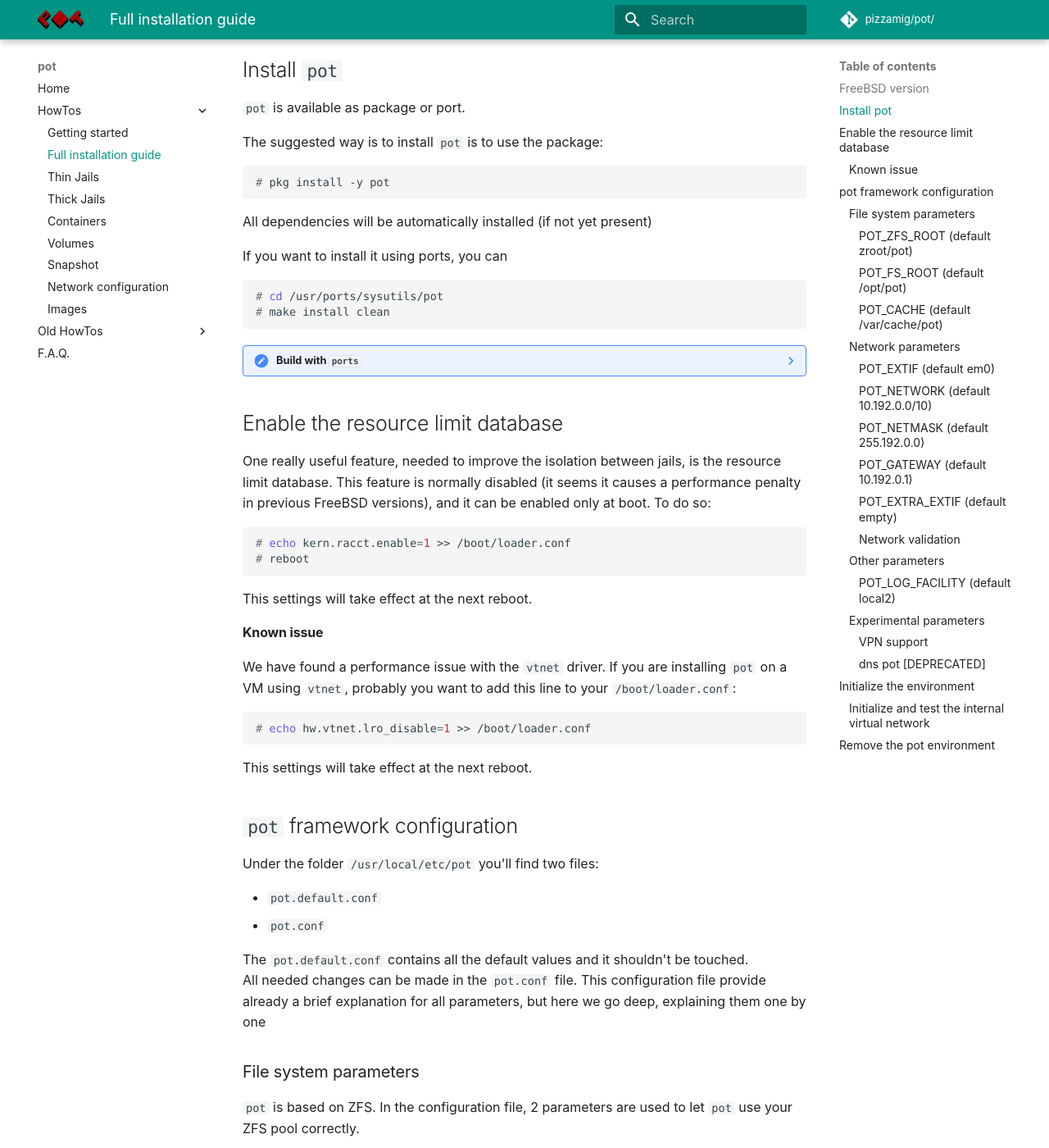
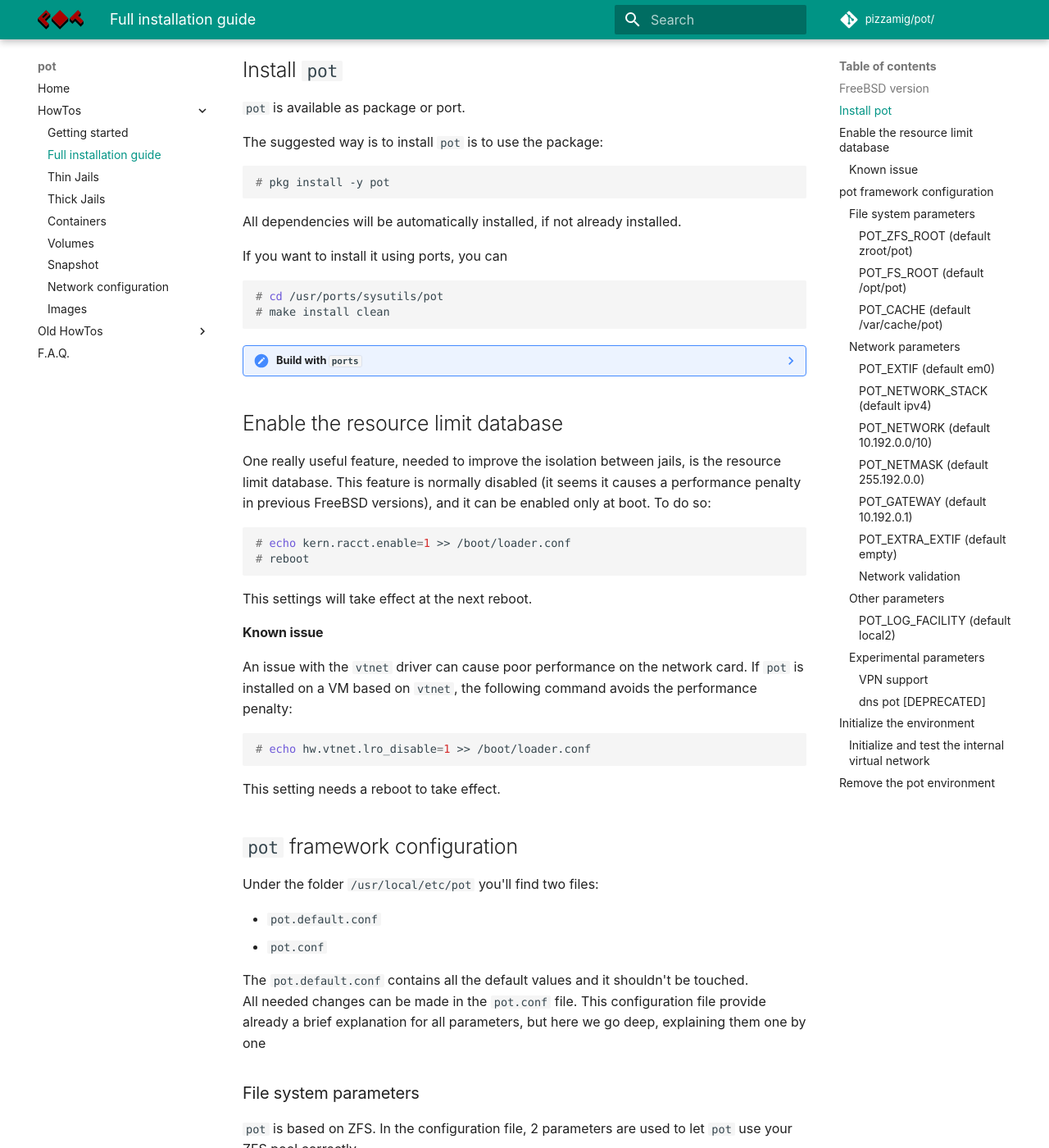
Before and after one commit to bsdpot/pot-book, an MkDocs documentation site: the page built from docs/Installation.md, in a window 1280 px wide and 1400 px high, scrolled down 513 px. Shown: the whole window at 82% size. Built offline with MkDocs 1.6.1 and Material for MkDocs 9.7.7, drawn with Linux system fonts in a browser that asks for light colours; comment, search, counter and statistics services are not loaded; some of the changed text lies outside the part shown.

Commit message:
Installation: add POT_NETWORK_STACK  variable

````diff
--- a/docs/Installation.md
+++ b/docs/Installation.md
@@ -20,7 +20,7 @@ The suggested way is to install `pot` is to use the package:
 ```console
 # pkg install -y pot
 ```
-All dependencies will be automatically installed (if not yet present)
+All dependencies will be automatically installed, if not already installed.
 
 If you want to install it using ports, you can
 ```console
@@ -41,12 +41,13 @@ This feature is normally disabled (it seems it causes a performance penalty in p
 This settings will take effect at the next reboot.
 
 #### Known issue
-We have found a performance issue with the `vtnet` driver.
-If you are installing `pot` on a VM using `vtnet`, probably you want to add this line to your `/boot/loader.conf`:
+An issue with the `vtnet` driver can cause poor performance on the network card.
+If `pot` is installed on a VM based on `vtnet`, the following command avoids the performance penalty:
 ```console
 # echo hw.vtnet.lro_disable=1 >> /boot/loader.conf
 ```
-This settings will take effect at the next reboot.
+
+This setting needs a reboot to take effect.
 ## `pot` framework configuration
 Under the folder `/usr/local/etc/pot` you'll find two files:
 
@@ -73,7 +74,19 @@ In order to use network types like `alias`, `public-bridge` or `private-bridge`,
 #### `POT_EXTIF` (default `em0`)
 Currently, `pot` assumes that all the network traffic is going through one physical network interface.
 This parameter configures `pot` to use the specified network interface.
-It's relevant for `alias`, `public-bridge` and `private-bridge` network type.
+
+#### `POT_NETWORK_STACK` (default `ipv4`)
+++"0.11.0"++ This parameter configures the network stack that a `pot` will set when created.
+There are three possible values
+
+* `ipv4` : all `pot`s will use IPv4 only
+* `ipv6` : all `pot`s will use IPv6 only
+* `dual` : all `pot`s will have dual stack support, both IPv4 and IPv6
+
+As explained here, this variable is used as default value when a `pot` is created or cloned.
+<!---
+TODO Add a reference to specific network configuration pages
+-->
 
 #### `POT_NETWORK` (default `10.192.0.0/10`)
 This parameter specifies the IPv4 address of you internal virtual network and is used by the `public-bridge` network type only.
````
